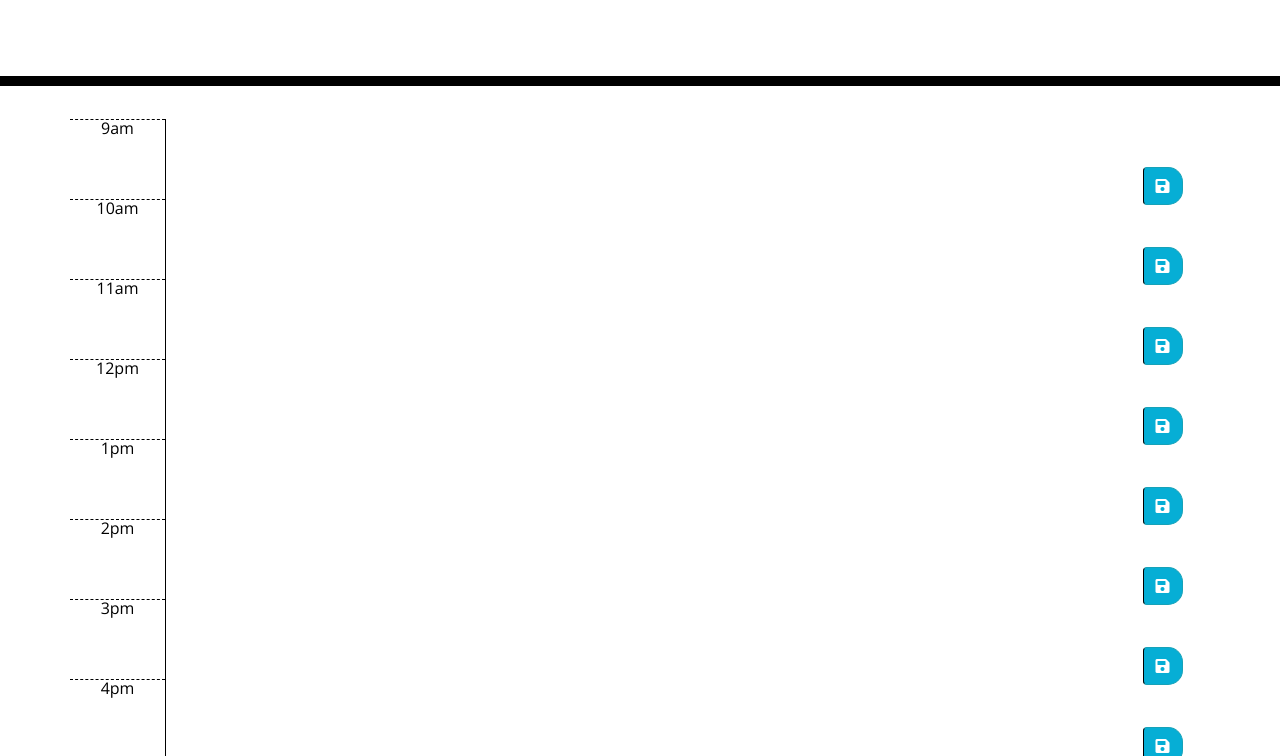
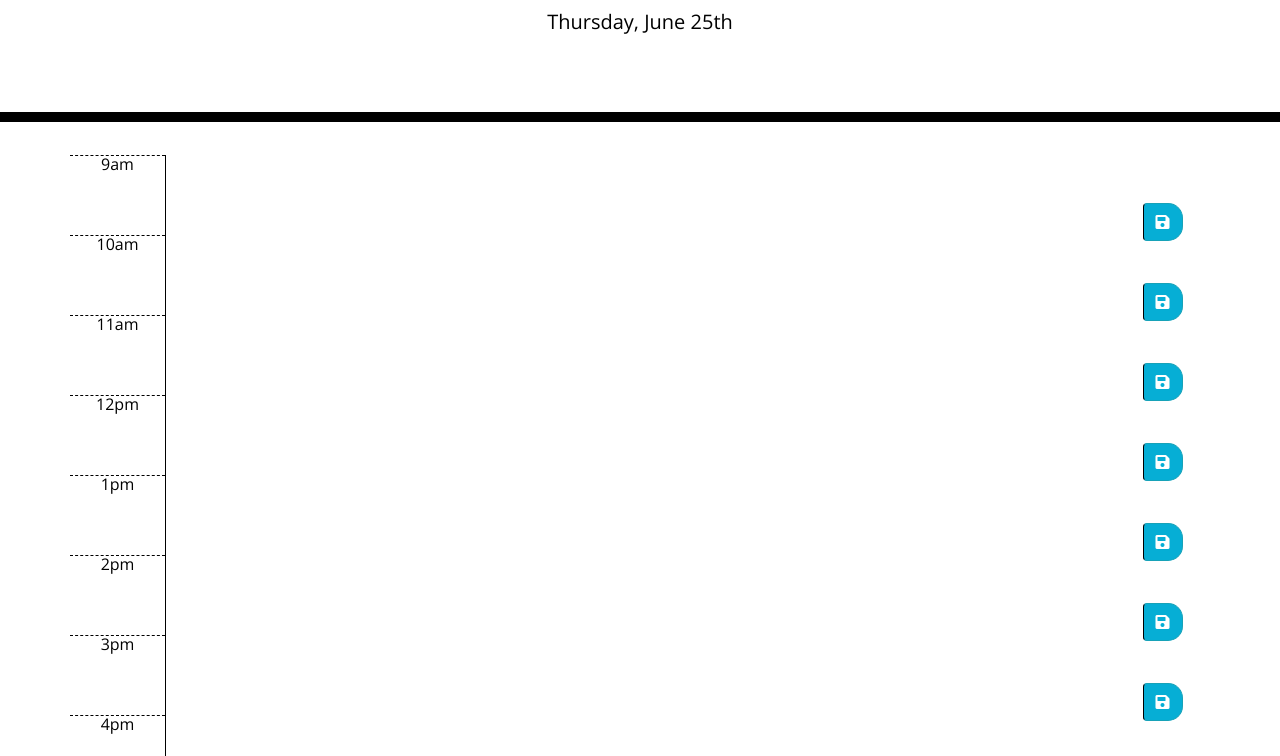
Before and after one commit to GNoisy/05-work-day-scheduler, a plain HTML site: page index.html in a window 1280 px wide. Shown: the part 182-938 px from the top of the page. Drawn offline with nearby package versions, Linux system fonts and the light colour scheme.

Commit message:
added date/time support from moment.js

```diff
--- a/assets/script.js
+++ b/assets/script.js
@@ -0,0 +1,5 @@
+$(document).ready(function () {
+
+    $("#currentDay").text(moment().format("dddd, MMMM Do"));
+
+})
--- a/index.html
+++ b/index.html
@@ -123,9 +123,10 @@
 
     </div>
 
-    <script src="assets/script.js"></script>
+
     <script src="https://code.jquery.com/jquery-3.4.1.min.js"></script>
     <script src="https://cdnjs.cloudflare.com/ajax/libs/moment.js/2.24.0/moment.min.js"></script>
+    <script src="assets/script.js"></script>
 
   </body>
 </html>
```
